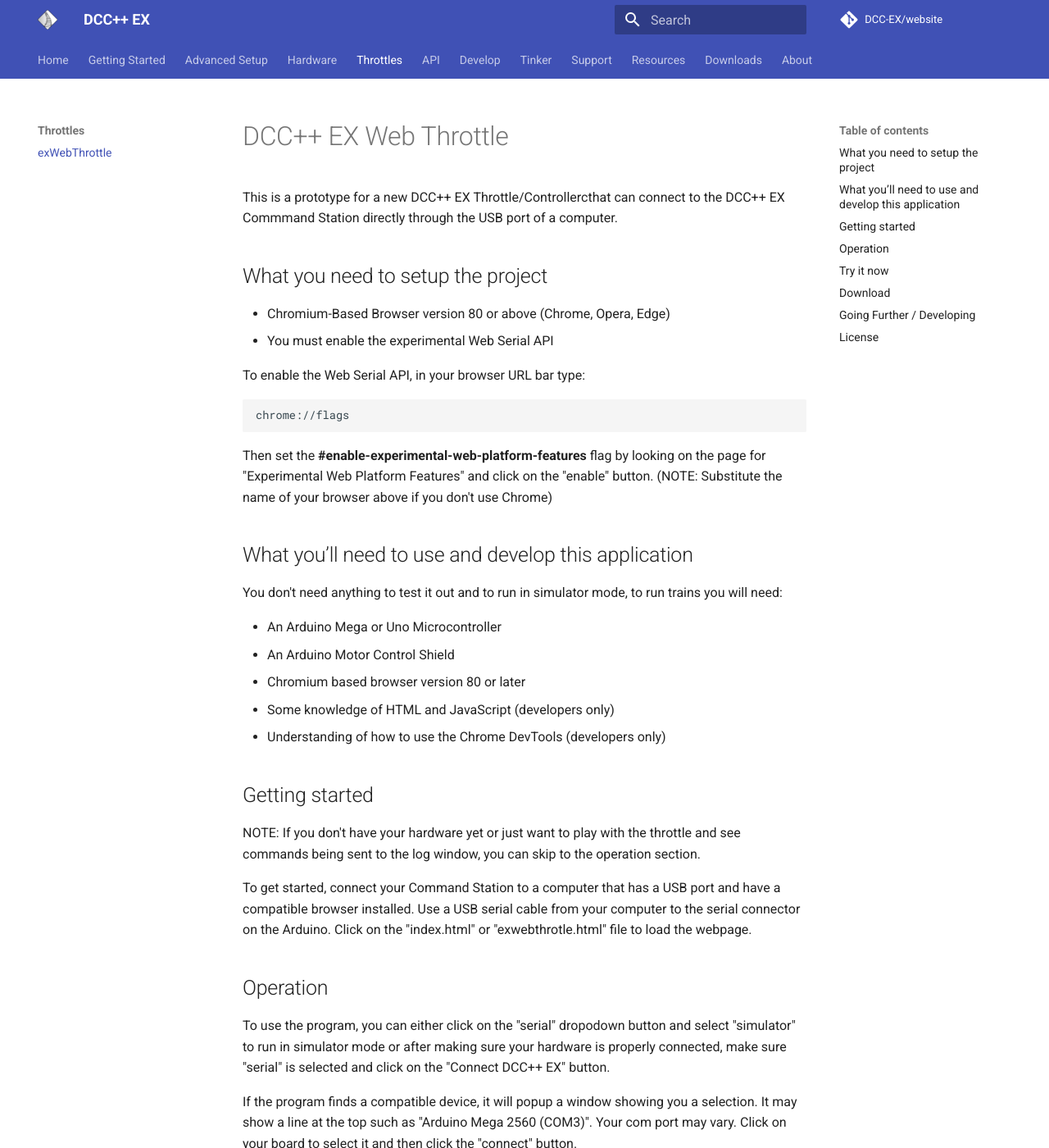
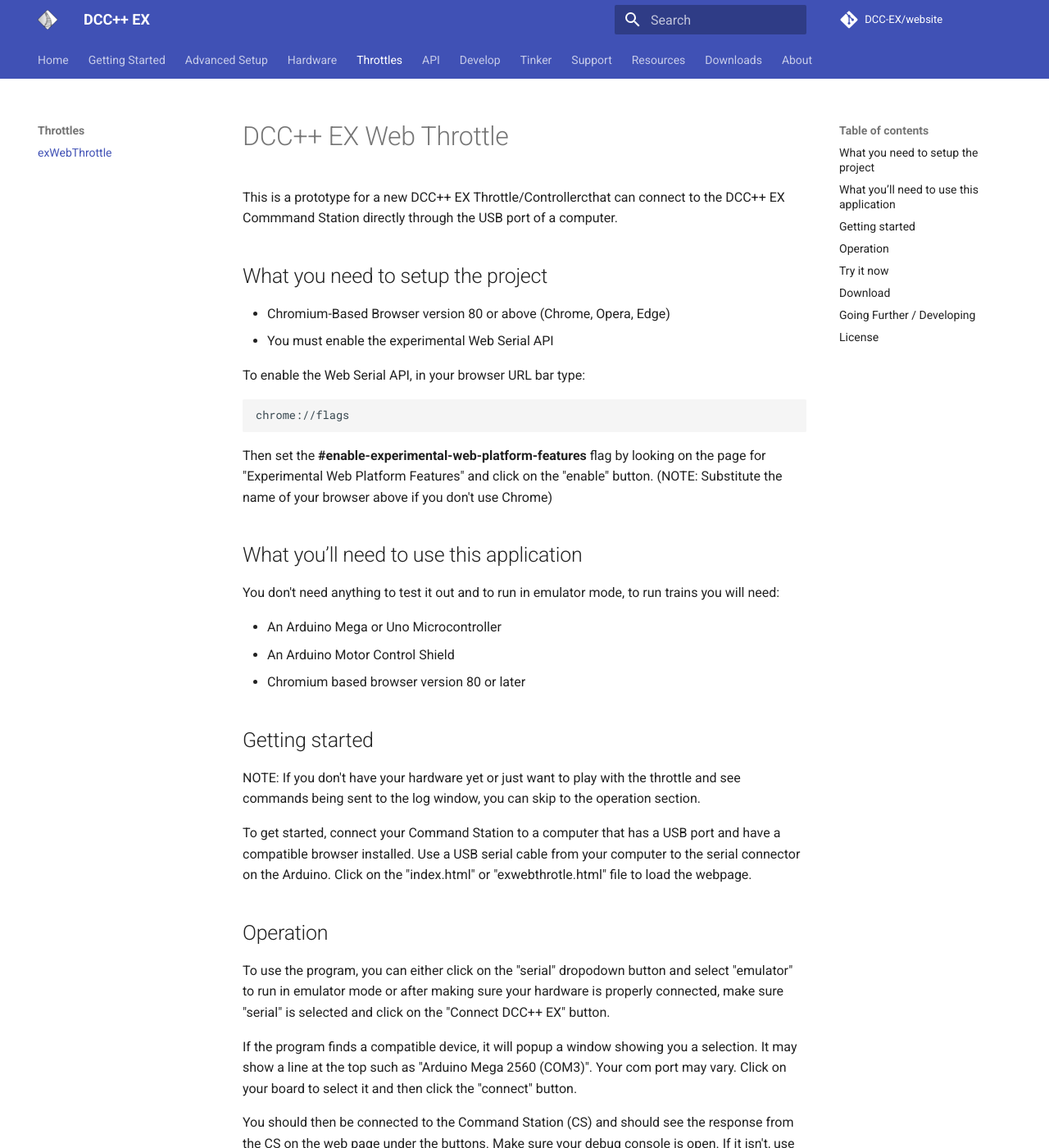
Before and after one commit to DCC-EX/website, an MkDocs documentation site: the page built from docs/throttles/ex-webthrottle.md, in a window 1280 px wide and 1400 px high. Shown: the whole window at 82% size. Built offline with MkDocs 1.6.1 and Material for MkDocs 9.7.7, drawn with Linux system fonts in a browser that asks for light colours; comment, search, counter and statistics services are not loaded; some of the changed text lies outside the part shown.

Commit message:
Bring exWebThrottle page in line with readme

```diff
--- a/docs/throttles/ex-webthrottle.md
+++ b/docs/throttles/ex-webthrottle.md
@@ -14,15 +14,13 @@
 
 Then set the **#enable-experimental-web-platform-features** flag by looking on the page for "Experimental Web Platform Features" and click on the "enable" button. (NOTE: Substitute the name of your browser above if you don't use Chrome)
 
-## What you’ll need to use and develop this application
+## What you’ll need to use this application
 
-You don't need anything to test it out and to run in simulator mode, to run trains you will need:
+You don't need anything to test it out and to run in emulator mode, to run trains you will need:
 
 * An Arduino Mega or Uno Microcontroller
 * An Arduino Motor Control Shield
 * Chromium based browser version 80 or later
-* Some knowledge of HTML and JavaScript (developers only)
-* Understanding of how to use the Chrome DevTools (developers only)
 
 
 ## Getting started
@@ -36,7 +34,7 @@
 
 ## Operation
 
-To use the program, you can either click on the "serial" dropodown button and select "simulator" to run in simulator mode or after making sure your hardware is properly connected, make sure "serial" is selected and click on the "Connect DCC++ EX" button.
+To use the program, you can either click on the "serial" dropodown button and select "emulator" to run in emulator mode or after making sure your hardware is properly connected, make sure "serial" is selected and click on the "Connect DCC++ EX" button.
 
 If the program finds a compatible device, it will popup a window showing you a selection. It may show a line at the top such as "Arduino Mega 2560 (COM3)". Your com port may vary. Click on your board to select it and then click the "connect" button.
 
@@ -56,9 +54,12 @@
 
 The options button lets you save labels to go on your function buttons for each of your locos. We will be updating this document soon to give you more information on this and other new features.
 
+**Note:** The emulator doesn't fully replicate the Command station yet. This means that althought the software works, not all the responses will be shown in
+the debug console. We are currently working on this, so it is something that will be fixed.
+
 ## Try it now
 
-Just click this button and it will load a web page from our server that will run the web throttle on your machine. You can connect it to DCC++ EX or just run it in simulator mode where you don't have to have any hardware. Please read the instructions above for what is required to run exWebThrottle in your browser.
+Just click this button and it will load a web page from our server that will run the web throttle on your machine. You can connect it to DCC++ EX or just run it in emulator mode where you don't have to have any hardware. Please read the instructions above for what is required to run exWebThrottle in your browser.
 
 [Run exWebThrottle Now](../exwebthrottle/index.html "Run exWebThrottle Now"){: .downloadBtn}
 
```
